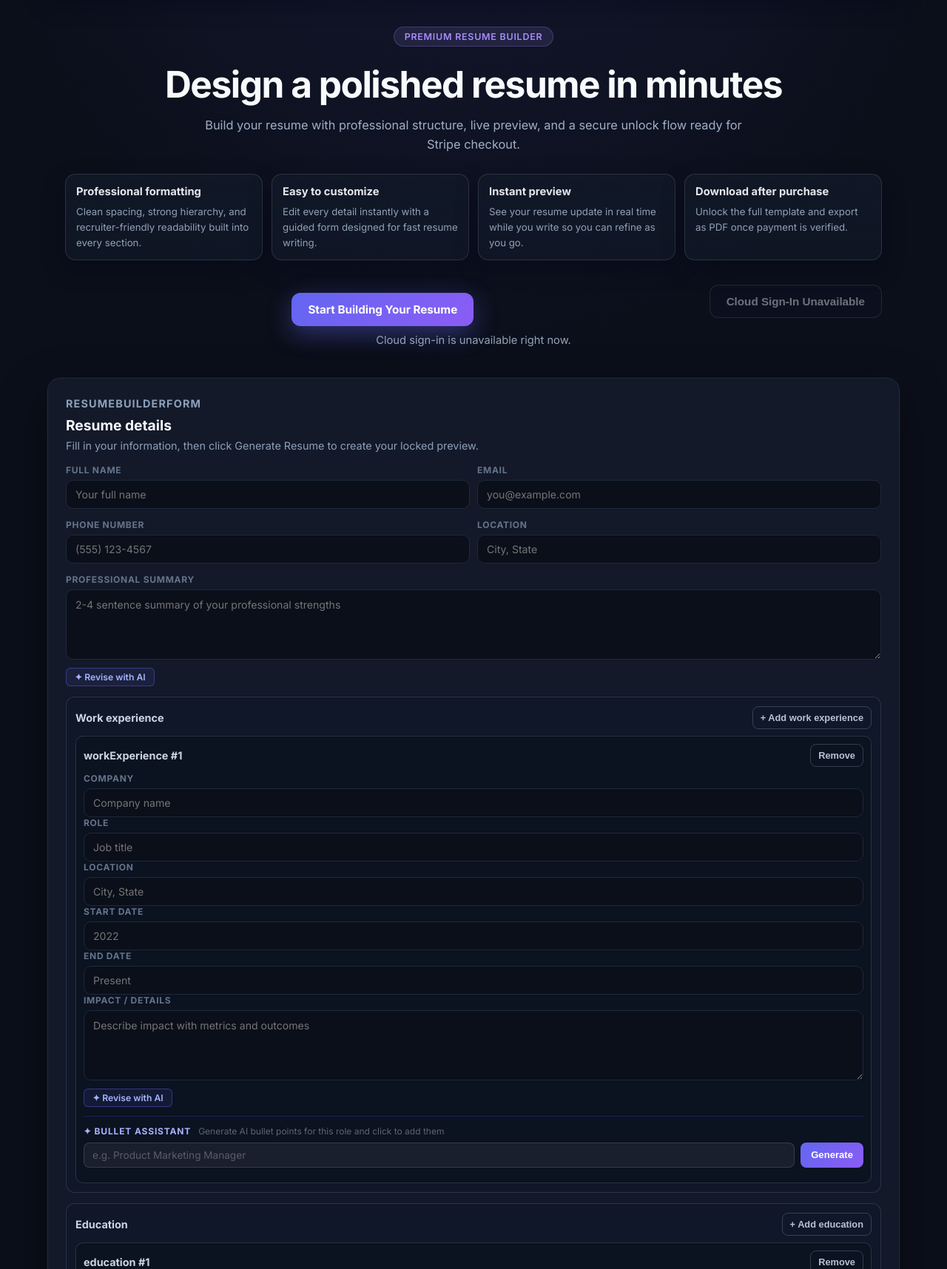
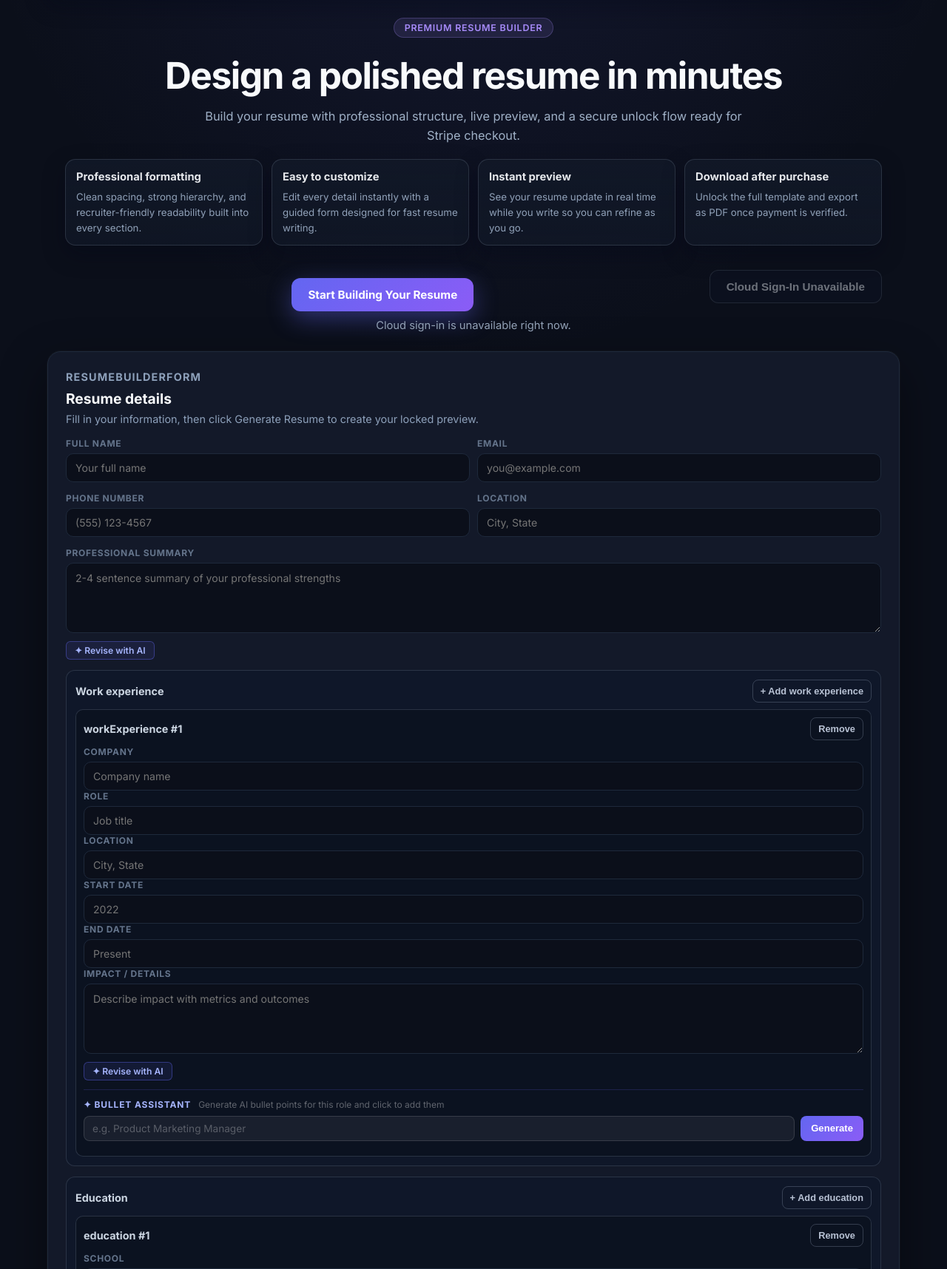
Before and after one commit to joshuaizaiahscharer-wq/resume-bullet-generator, a PHP site: page /resume-template-builder.html in a window 1280 px wide. Shown: the part 82-1798 px from the top of the page at 74% size. Run offline with PHP 8.4, Linux system fonts and the light colour scheme; some libraries are stand-ins or nearby versions.

Commit message:
style: compact resume builder spacing and mini preview height

```diff
--- a/resume-template-builder.css
+++ b/resume-template-builder.css
@@ -16,7 +16,7 @@ body.resume-builder-body {
   width: 100%;
   max-width: 1120px;
   margin: 0 auto;
-  padding: 36px 8px 18px;
+  padding: 24px 8px 10px;
   text-align: center;
 }
 
@@ -99,7 +99,7 @@ body.resume-builder-body {
 }
 
 .builder-benefits {
-  margin-top: 26px;
+  margin-top: 18px;
   display: grid;
   gap: 12px;
   grid-template-columns: repeat(4, minmax(0, 1fr));
@@ -130,7 +130,7 @@ body.resume-builder-body {
   width: 100%;
   max-width: 1160px;
   margin: 0 auto;
-  padding: 24px 4px 70px;
+  padding: 16px 4px 34px;
 }
 
 .builder-layout {
@@ -155,7 +155,7 @@ body.resume-builder-body {
 
 .builder-preview-panel {
   padding: 20px;
-  margin-top: 18px;
+  margin-top: 12px;
 }
 
 .generated-preview-section {
@@ -837,7 +837,7 @@ body.resume-builder-body {
 .resume-preview-shell.is-mini-preview {
   --mini-preview-scale: 0.42;
   max-width: 620px;
-  min-height: 470px;
+  min-height: calc((11in * var(--mini-preview-scale)) + 26px);
   margin-inline: auto;
 }
 
```
